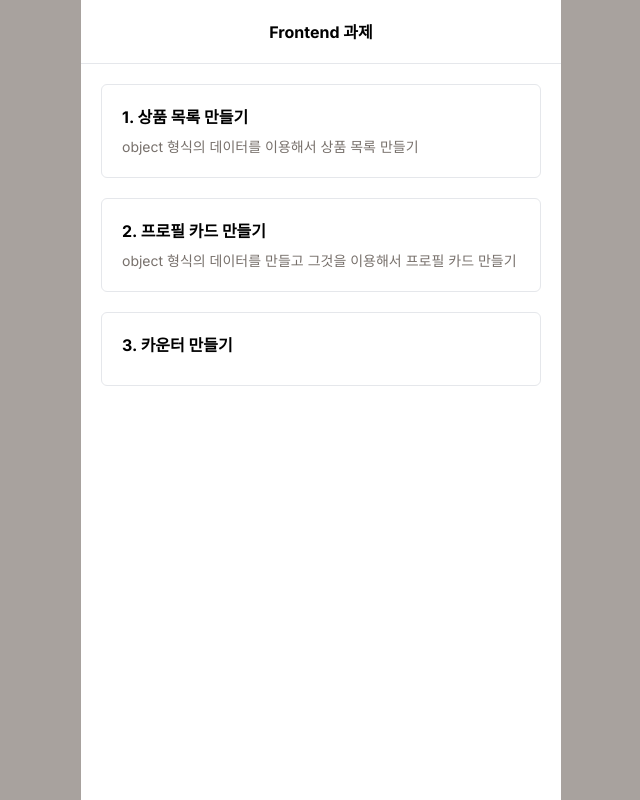
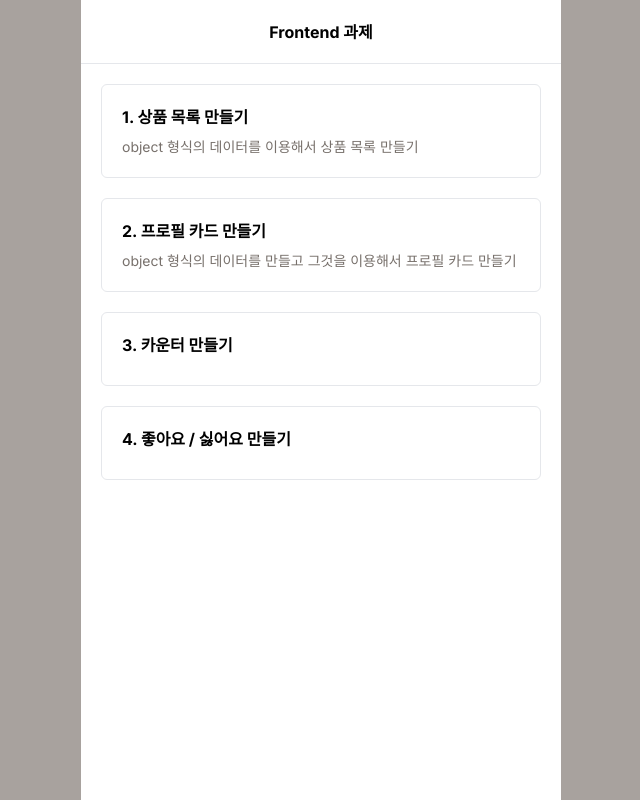
Before and after one commit to cy0112c/0531, a Next.js app: page / in a window 1280 px wide. Shown: the whole page, without its empty margins (319-959 px from the left). Built offline with nearby package versions, Linux system fonts and the light colour scheme.

Commit message:
좋아요 싫어요 페이지 목록 구현

```diff
--- a/src/app/page.tsx
+++ b/src/app/page.tsx
@@ -18,6 +18,11 @@ const assignments = [
     order: 3,
     path: "counter",
     title: "카운터 만들기",
+  },
+  {
+    order: 4,
+    path: "like-dislike",
+    title: "좋아요 / 싫어요 만들기",
   },
 ];
 
```
